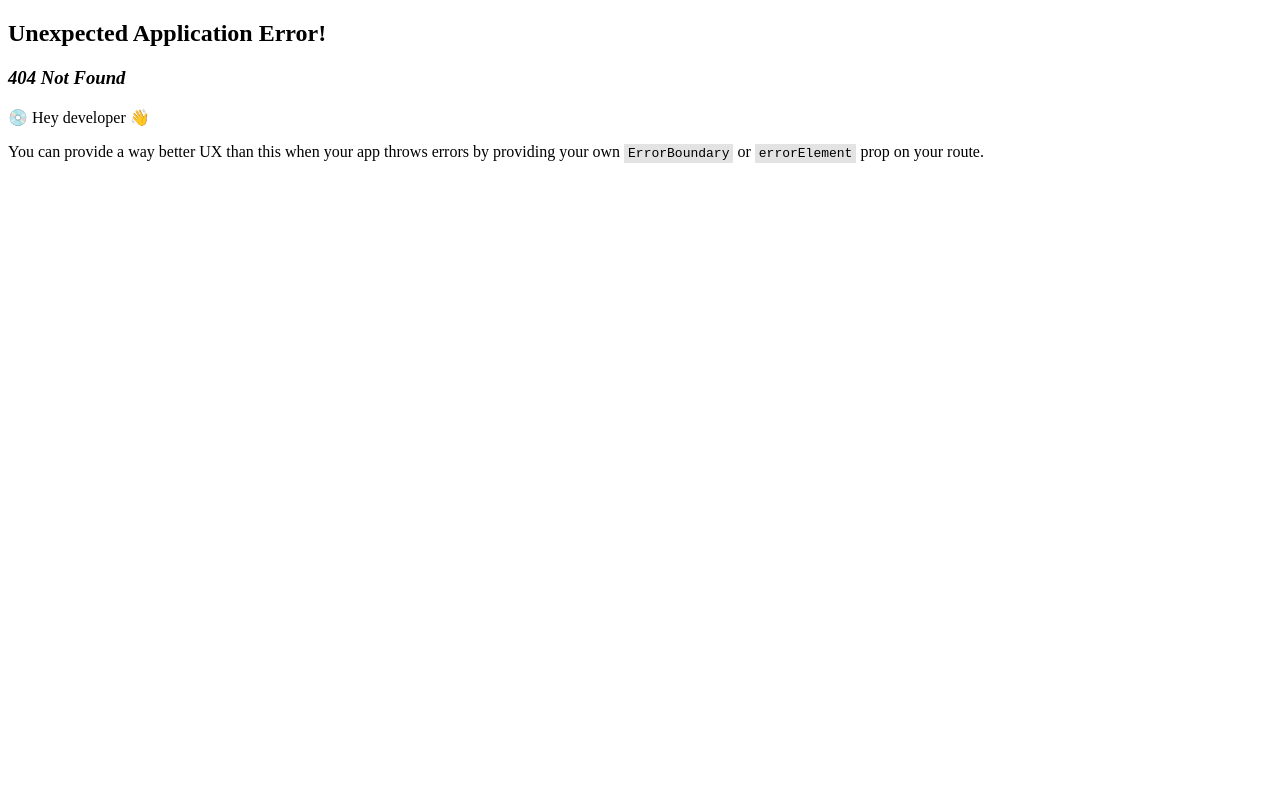
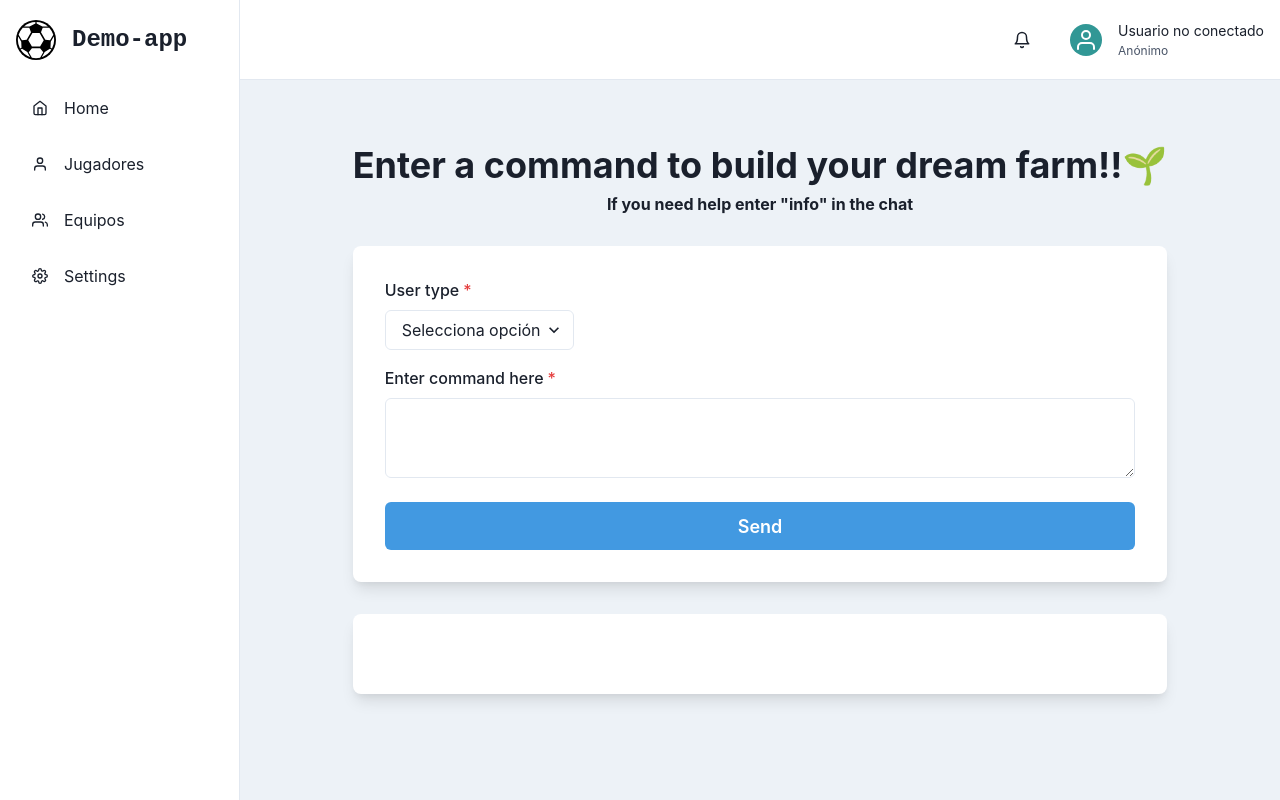
Before and after one commit to SamiMiau/arquitectura, a React (Create React App) app in the folder front/: page /inventory in a window 1280 px wide. Before the commit this address had no page. Built offline with nearby package versions, Linux system fonts and the light colour scheme.

Commit message:
interfaz y emojis

```diff
--- a/front/package.json
+++ b/front/package.json
@@ -9,6 +9,7 @@
     "@testing-library/jest-dom": "^5.17.0",
     "@testing-library/react": "^13.4.0",
     "@testing-library/user-event": "^14.5.1",
+    "axios": "^1.6.0",
     "framer-motion": "^6.5.1",
     "react": "^18.2.0",
     "react-dom": "^18.2.0",
--- a/front/src/NewTeam.jsx
+++ b/front/src/Inventory.jsx
@@ -18,14 +18,18 @@ import {
 import React from 'react';
 import { useForm } from 'react-hook-form';
 import { Layout } from './layout/Layout';
+import { command } from './commander';
 // import { useMutation } from '@apollo/client';
 
 // import { CREATE_TEAM } from '../api/teams';
 
-export default function NewTeam() {
+export default function Inventory() {
   //const [createTeam, { loading }] =
   //  useMutation(CREATE_TEAM);
 
+
+  const [headerText, setHeaderText] = React.useState("")
+  const [contentText, setContentText] = React.useState("")
   const toast = useToast();
 
   const {
@@ -34,14 +38,11 @@ export default function NewTeam() {
     formState: { errors },
   } = useForm();
 
-  const onSubmit = data => {
-    // createTeam({
-    //   variables: {
-    //     name: data.name,
-    //     country: data.country,
-    //     description: data.description,
-    //   },
-    // });
+  const onSubmit = async data => {
+    const[header, content] = await command(data.text,data.user,"6540555864259e2dc2ba899b");
+    setHeaderText(header)
+
+    setContentText(content)
 
     toast({
       title: 'Submitted',
@@ -57,7 +58,10 @@ export default function NewTeam() {
         <Stack spacing={8} mx={'auto'} py={12} px={6}>
           <Stack align={'center'}>
             <Heading fontSize={'4xl'} textAlign={'center'}>
-              Nuevo equipo ✌️
+              Enter a command to build your dream farm!!🌱
+            </Heading>
+            <Heading fontSize={'1xl'} textAlign={'center'}>
+              If you need help enter "info" in the chat
             </Heading>
           </Stack>
           <form onSubmit={handleSubmit(onSubmit)}>
@@ -70,42 +74,31 @@ export default function NewTeam() {
               <Stack spacing={4}>
                 <HStack>
                   <Box>
-                    <FormControl htmlFor="name" isRequired>
-                      <FormLabel>Nombre</FormLabel>
-                      <Input id="name" type="text" {...register('name')} />
-                      <FormErrorMessage>
-                        {errors.name && errors.name.message}
-                      </FormErrorMessage>
-                    </FormControl>
-                  </Box>
-                  <Box>
-                    <FormControl id="country" isRequired>
-                      <FormLabel>País</FormLabel>
+                    <FormControl id="user" isRequired>
+                      <FormLabel>User type</FormLabel>
                       <Select
                         placeholder="Selecciona opción"
-                        {...register('country')}
+                        {...register('user')}
                       >
-                        <option value="Chile">Chile</option>
-                        <option value="Portugal">Portugal</option>
-                        <option value="España">España</option>
-                        <option value="Francia">Francia</option>
+                        <option value="Player">Player</option>
+                        <option value="Admin">Admin</option>
                       </Select>
                       <FormErrorMessage>
-                        {errors.country && errors.country.message}
+                        {errors.user && errors.user.message}
                       </FormErrorMessage>
                     </FormControl>
                   </Box>
                 </HStack>
-                <FormControl id="description">
-                  <FormLabel>Descripción</FormLabel>
-                  <Textarea {...register('description')} />
+                <FormControl id="text" isRequired>
+                  <FormLabel>Enter command here</FormLabel>
+                  <Textarea {...register('text')} />
                   <FormErrorMessage>
-                    {errors.Descripción && errors.Descripción.message}
+                    {errors.text && errors.text.message}
                   </FormErrorMessage>
                 </FormControl>
                 <Stack spacing={10} pt={2}>
                   <Button
-                    loadingText="Creando..."
+                    loadingText="Loading..."
                     size="lg"
                     bg={'blue.400'}
                     color={'white'}
@@ -115,12 +108,27 @@ export default function NewTeam() {
                       bg: 'blue.500',
                     }}
                   >
-                    Guardar
+                    Send
                   </Button>
                 </Stack>
               </Stack>
             </Box>
           </form>
+          <Box
+              rounded={'lg'}
+              bg={useColorModeValue('white', 'gray.700')}
+              boxShadow={'lg'}
+              p={8}
+            >
+              <Stack spacing={4}>
+                <Heading fontSize={'4xl'} textAlign={'center'}>
+                  {headerText}
+                </Heading>
+                <Heading fontSize={'2xl'} textAlign={'center'}>
+                  {contentText}
+                </Heading>
+              </Stack>
+            </Box>
         </Stack>
       </Flex>
     </Layout>
--- /dev/null
+++ b/front/src/commander.js
@@ -0,0 +1,31 @@
+import axios from "axios"
+
+
+export async function command(text, user, user_id){
+    if(text =="view inventory"){
+        const inventory = await axios.get(`http://localhost:5003/inventory?user_id=${user_id}`)
+        console.log(inventory.data)
+        return ["Your inventory 📦", JSON.stringify(inventory.data)]
+    }
+    else if(text=="view shop"){
+        const inventory = await axios.get(`http://localhost:5003/market`)
+        console.log(inventory.data)
+        return ["Shop 💰🛒", JSON.stringify(inventory.data)]
+    }
+    else{
+        const command = text.split(" ")[0]
+        const item_name = text.split(" ")[2]
+        const quantity = text.split(" ")[3]
+        if(command =="use"){
+
+        }
+        else if(command == "sell"){
+
+        }
+        else if(command == "buy"){
+
+        }
+    }
+
+
+}
```
Also changed, not shown: front/src/App.js (+3 -19 lines), 2 other files (tests, documents, lock files or other folders).
